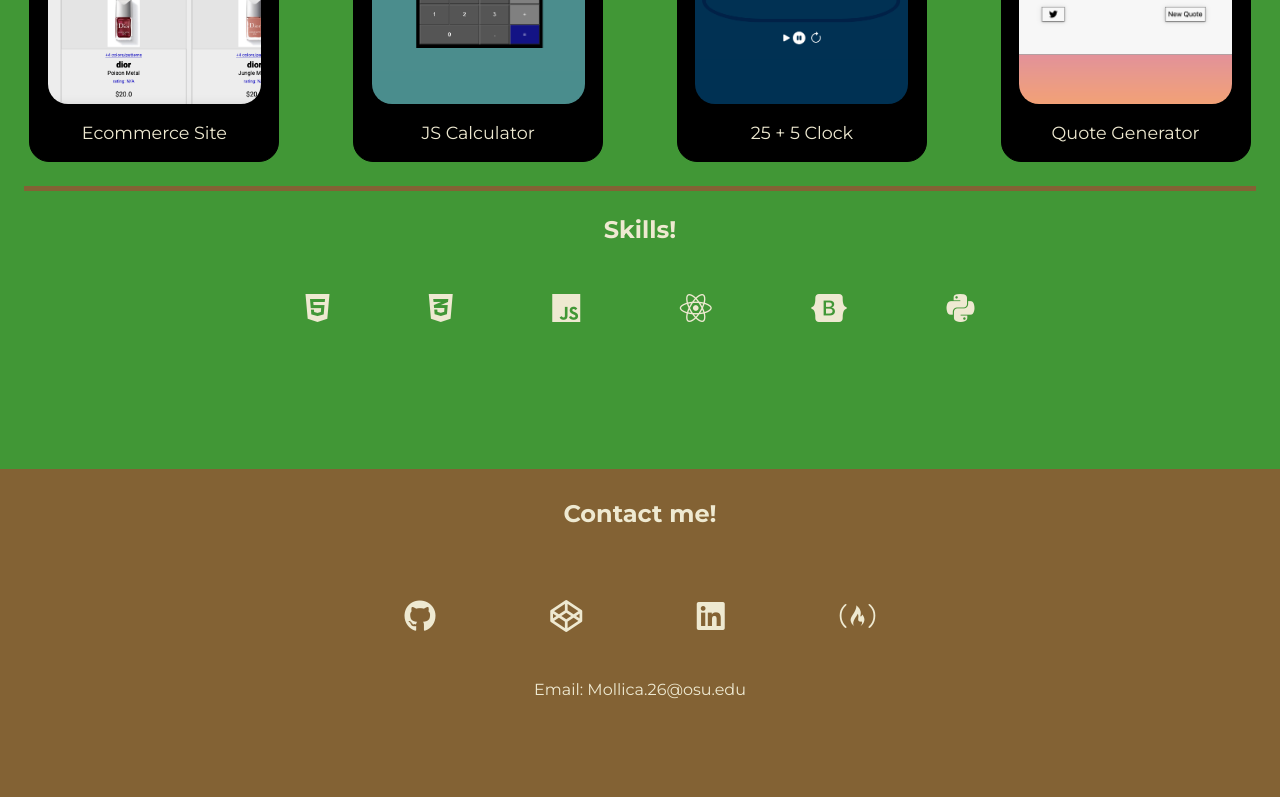
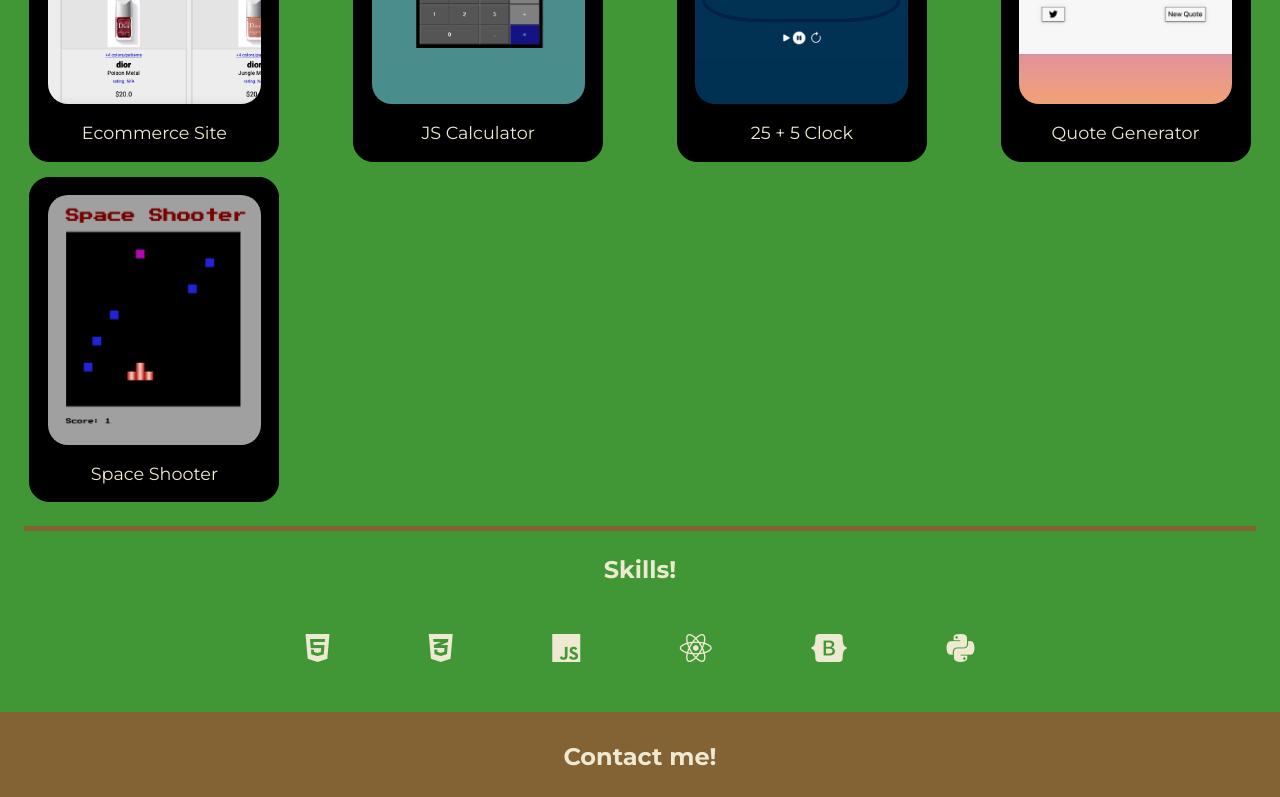
Before and after one commit to Mollica-codes/personal-website, a React (Create React App) app: page / in a window 1280 px wide. Shown: the part 2000-2797 px from the top of the page. Before the commit the page ends 2769 px from the top, so only its background shows below. Built offline with nearby package versions, Linux system fonts and the light colour scheme.

Commit message:
Added Space Shooter project
Added the photo and link to the space shooter project in project.js

```diff
--- a/src/sections/Projects.js
+++ b/src/sections/Projects.js
@@ -3,6 +3,7 @@ import calculator from '../images/calculator.png';
 import clock from '../images/25-clock.png';
 import quote from '../images/quote.png';
 import ecommerceSite from '../images/ecommerce-site.png';
+import shooterGame from '../images/Space-shooter-photo.png';
 
 
 function Projects() {
@@ -22,6 +23,9 @@ function Projects() {
                 <a href="https://codepen.io/MollicaCodes/pen/oNGmvMW" target="_blank" rel="noreferrer">
                     <img className="project-img" src={quote} alt="random quote generator project"/>
                     Quote Generator</a>
+                <a href="https://codepen.io/MollicaCodes/full/abEoQEv" target="_blank" rel="noreferrer">
+                    <img className="project-img" src={shooterGame} alt="space shooter game"/>
+                    Space Shooter</a>
             </div>
             <h2 className="skills-header">Skills!</h2>
             <div className="skills-wrapper">
```
Also changed, not shown: src/images/Space-shooter-photo.png (added).
